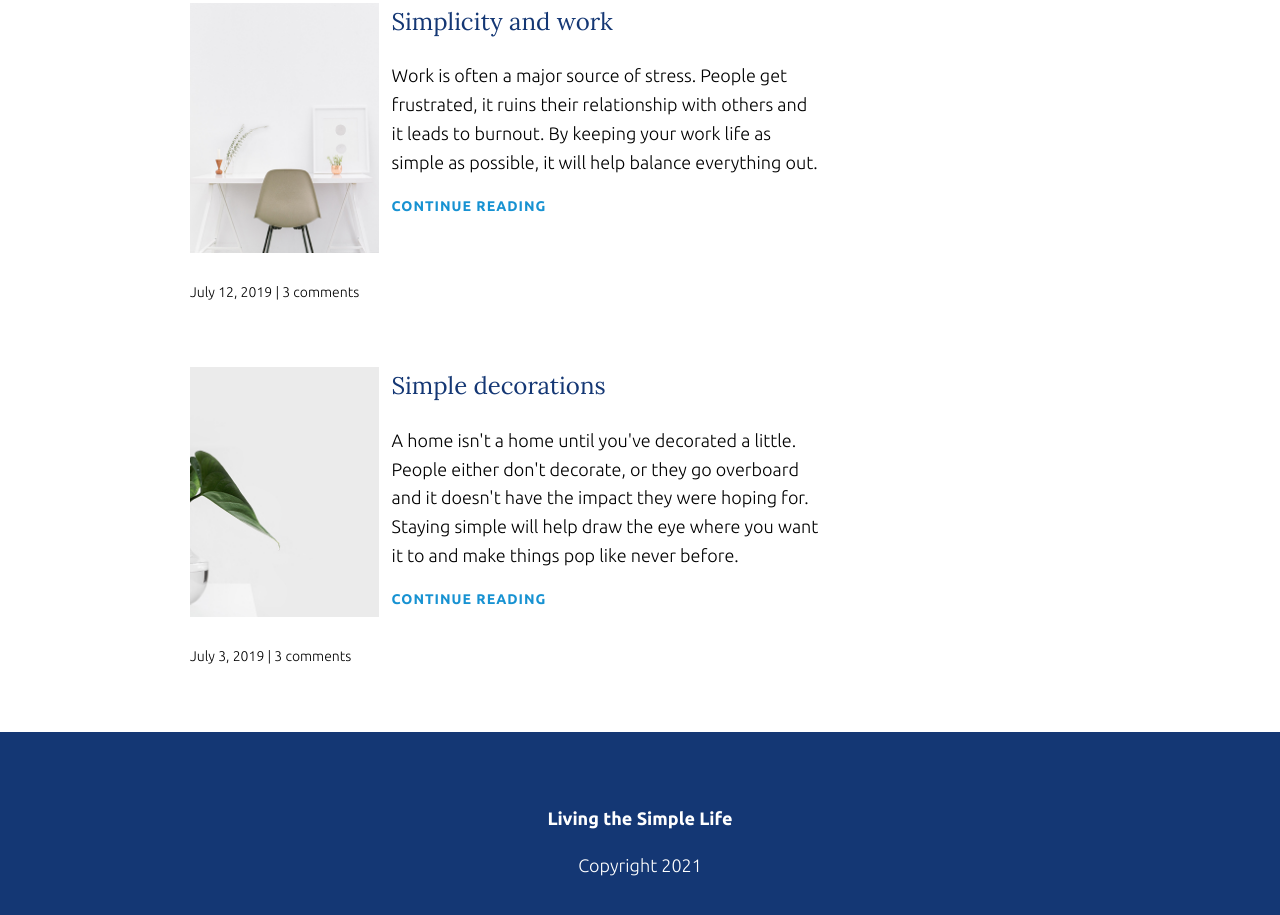
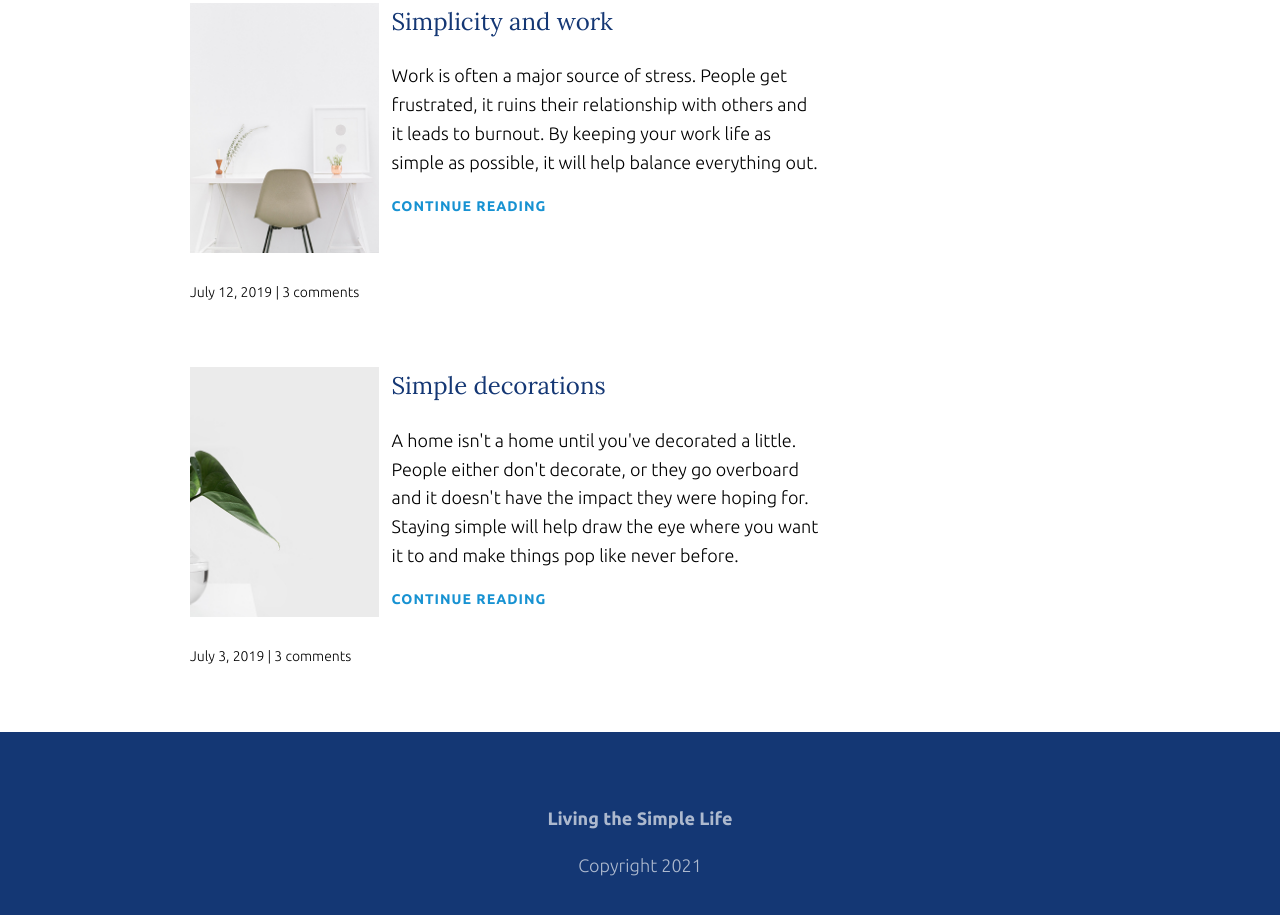
Before and after one commit to zenidith/responsive-site, a plain HTML site: page index.html in a window 1280 px wide. Shown: the part 1341-2256 px from the top of the page. Drawn offline with Linux system fonts and the light colour scheme.

Commit message:
changed footer

```diff
--- a/css/styles.css
+++ b/css/styles.css
@@ -135,7 +135,7 @@ header {
 
 footer {
     background:#143774;
-    color: white;
+    color: rgb(255, 255, 255, .65);
     text-align: center;
     padding: 3em 0;
 }
```
